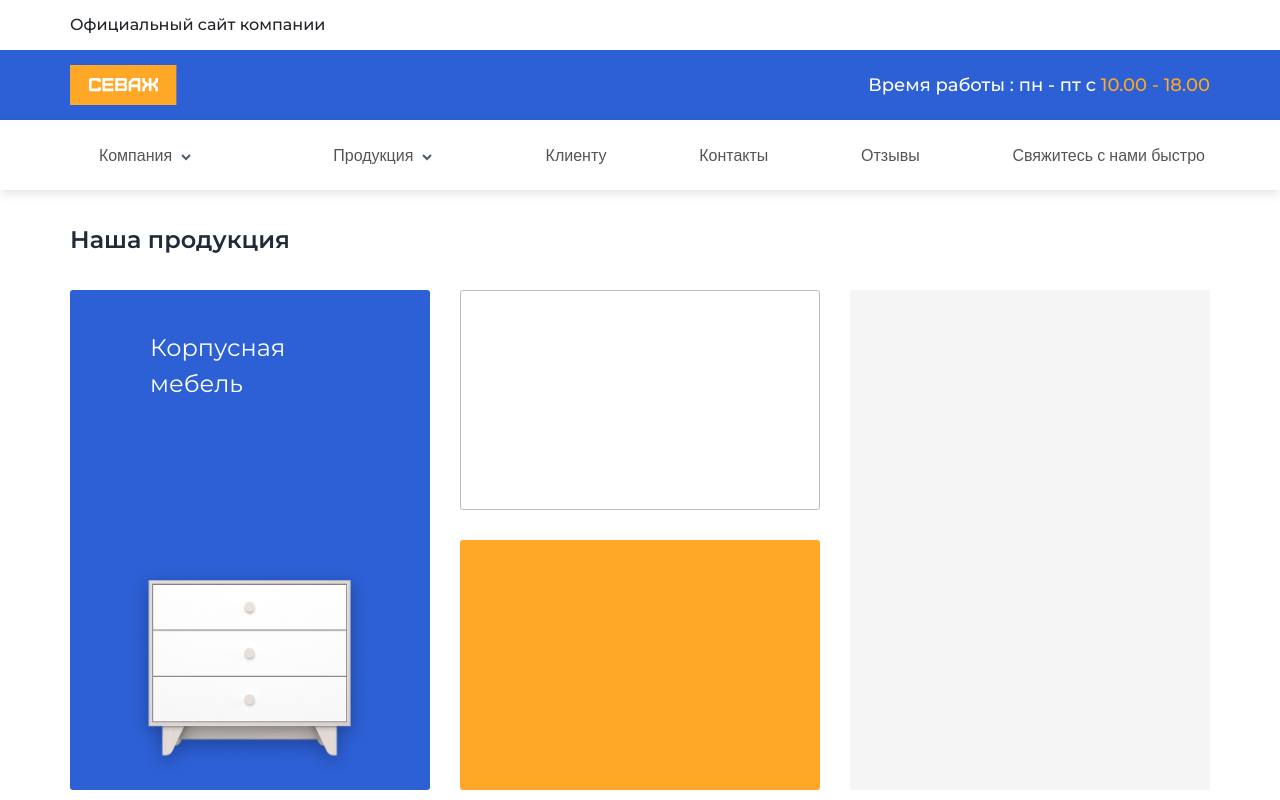
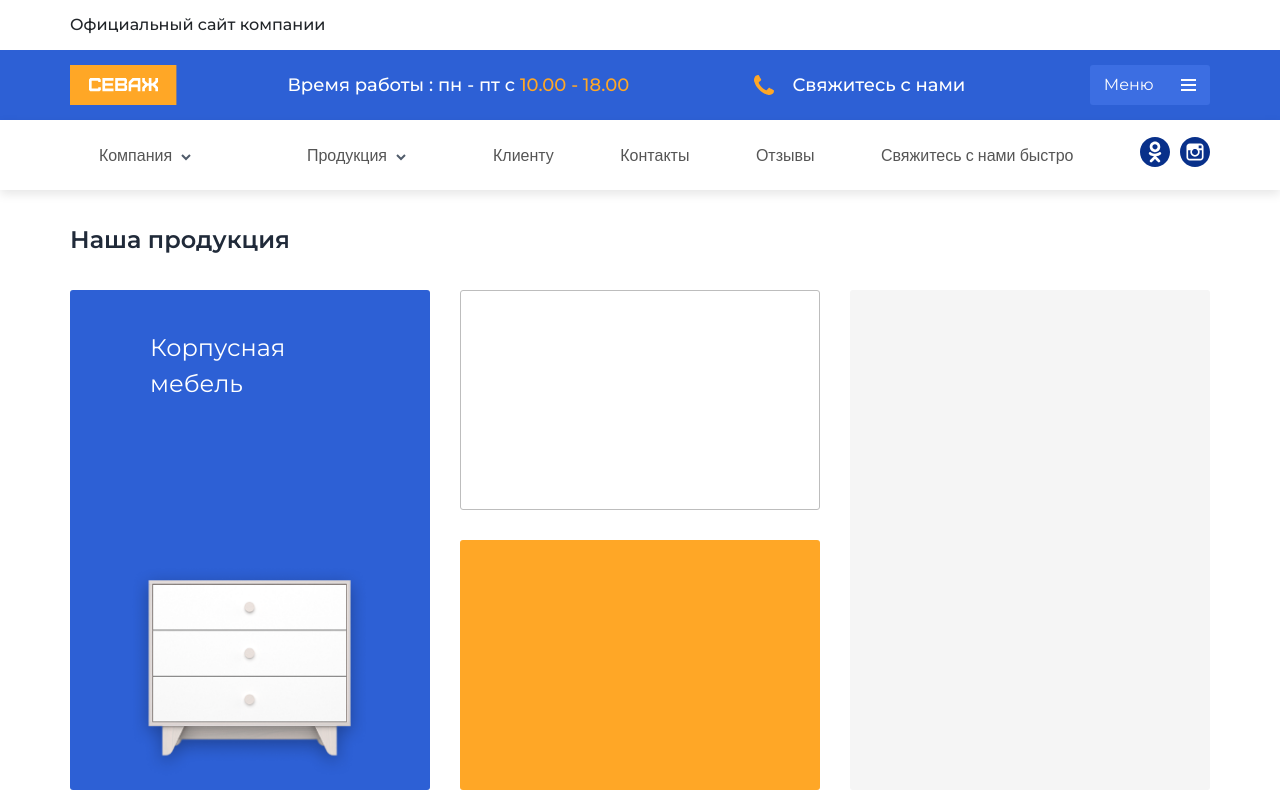
Before and after one commit to nikthecreator/sevage, a plain HTML site: page index.html in a window 1280 px wide. Shown: the top 800 px of the page. Drawn offline with nearby package versions, Linux system fonts and the light colour scheme.

Commit message:
make navbar

```diff
--- a/index.html
+++ b/index.html
@@ -28,7 +28,24 @@
                 <a href="#" class="logo">
                     <img src="./img/icons/logo.svg" alt="">
                 </a>
-                <p class="text-mons-white">Время работы : пн - пт с  <span class="text-mons-yellow">10.00 - 18.00</span> </p>
+                <div class="work-time">
+                        <p class="text-mons-white">Время работы : пн - пт с  <span class="text-mons-yellow">10.00 - 18.00</span></p>
+                </div>
+                <div class="callUs">
+                    <img src="./img/icons/callUs-icon.svg" alt="">
+                    <span class="text-mons-white">Свяжитесь с нами</span>
+                </div>
+                <div class="menu-btn" onclick="openNav()">
+                    <span class="text-mons-menu">Меню</span>
+                    <img src="./img/icons/menu-icon.svg" alt="">
+                </div>
+                <div id="mySidenav" class="sidenav">
+                        <a href="javascript:void(0)" class="closebtn" onclick="closeNav()">&times;</a>
+                        <a href="#">About</a>
+                        <a href="#">Services</a>
+                        <a href="#">Clients</a>
+                        <a href="#">Contact</a>
+                </div>
            </div>
         </div>
         <div class="wrapp-navWhite">
@@ -63,6 +80,10 @@
             <a href="#">
                 <span class="text-sans-nav">Свяжитесь с нами быстро</span>
             </a>
+            <div class="messengers">
+                <a href="#"><img src="./img/icons/odnoklassniki-logo.svg" alt=""></a>
+                <a href="#"><img src="./img/icons/instagram-logo.svg" alt=""></a>
+            </div>
            </div>
         </div>
     </div>
@@ -122,6 +143,7 @@
             </div>
         </div>
     </div>
+
     <footer>
         <div class="wrapp-footer">
             <div class="footer">
--- a/js/main.js
+++ b/js/main.js
@@ -1,9 +1,8 @@
 
 function openNav() {
-    document.getElementById("mySidebar").style.width = "280px";
-    document.getElementById("main").style.marginRight = "50px";
-}
-function closeNav() {
-    document.getElementById("mySidebar").style.width = "0";
-    document.getElementById("main").style.marginRight= "0";
-}
+    document.getElementById("mySidenav").style.width = "250px";
+  }
+
+  function closeNav() {
+    document.getElementById("mySidenav").style.width = "0";
+  }
--- a/less/import/_fonts.less
+++ b/less/import/_fonts.less
@@ -73,6 +73,12 @@
         font-size: 18px;
         color: @yellow;
     }
+    &-menu {
+        .baseTextMontserrat();
+        font-weight: 400;
+        font-size: 16px;
+        color: #fff;
+    }
 }
 .text-sans {
     .baseTextOpenSans();
--- a/less/import/_navbar.less
+++ b/less/import/_navbar.less
@@ -48,7 +48,27 @@
     justify-content: space-between;
     align-items: center;
 }
-
+.callUs {
+    width: 240px;
+    height: 40px;
+    border-radius: 3px;
+    display: flex;
+    justify-content: space-around;
+    align-items: center;
+    transition: 0.2s;
+    padding: 5px;
+    &:hover {
+        cursor: pointer;
+        background-color: rgb(14, 63, 177);
+    }
+}
+.messengers {
+    width: 70px;
+    height: 40px;
+    display: flex;
+    justify-content: space-between;
+    align-items: center;
+}
 //dropdown
 .dropbtn {
     background-color: #fff;
@@ -72,7 +92,6 @@
     box-shadow: 0px 8px 16px 0px rgba(0,0,0,0.2);
     z-index: 1;
 }
-
 .dropdown-content a {
     color: black;
     padding: 12px 16px;
@@ -90,3 +109,60 @@
     transition: all 0.3s;
     transform: rotate(180deg);
 }
+
+
+// Menu
+
+.menu-btn {
+    width: 120px;
+    height: 40px;
+    background-color: #3C6EE2;
+    border-radius: 3px;
+    display: flex;
+    justify-content: space-around;
+    align-items: center;
+    transition: 0.2s;
+    &:hover {
+        cursor: pointer;
+        background-color: rgb(14, 63, 177);
+    }
+}
+.sidenav {
+    height: 100%;
+    width: 0;
+    position: fixed;
+    z-index: 1;
+    top: 0;
+    right: 0;
+    background: #FFFFFF;
+    box-shadow: 0px 4px 10px rgba(0, 0, 0, 0.25);
+    overflow-x: hidden;
+    transition: 0.5s;
+    padding-top: 60px;
+  }
+
+  .sidenav a {
+    padding: 8px 8px 8px 32px;
+    text-decoration: none;
+    font-size: 25px;
+    color: #818181;
+    display: block;
+    transition: 0.3s;
+  }
+
+  .sidenav a:hover {
+    color: #f1f1f1;
+  }
+
+  .sidenav .closebtn {
+    position: absolute;
+    top: 0;
+    right: 25px;
+    font-size: 36px;
+    margin-left: 50px;
+  }
+
+  @media screen and (max-height: 450px) {
+    .sidenav {padding-top: 15px;}
+    .sidenav a {font-size: 18px;}
+  }
```
Also changed, not shown: css/main.css, img/icons/callUs-icon.svg (added), img/icons/instagram-logo.svg (added), img/icons/menu-icon.svg (added), img/icons/odnoklassniki-logo.svg (added).
